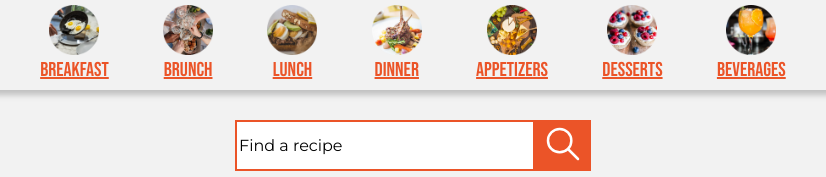
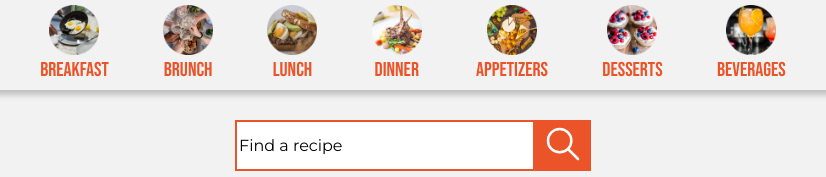
Before and after one commit to capyams/Recipes, a plain HTML site: page index.html in a window 1280 px wide. Shown: the top 177 px of the page, 227-1053 px from the left. Drawn offline with Linux system fonts and the light colour scheme.

Commit message:
jk im silly

```diff
--- a/styles.css
+++ b/styles.css
@@ -61,6 +61,12 @@ body {
     margin: 0 auto;
     background-color: #f2f2f2;
     line-height: 1.5;
+    color: #0D0D0D;
+}
+
+a {
+    text-decoration: none;
+    color: #0D0D0D
 }
 
 h1, h2, h3, nav a, nav span, aside li, #social li, footer, label {
```
